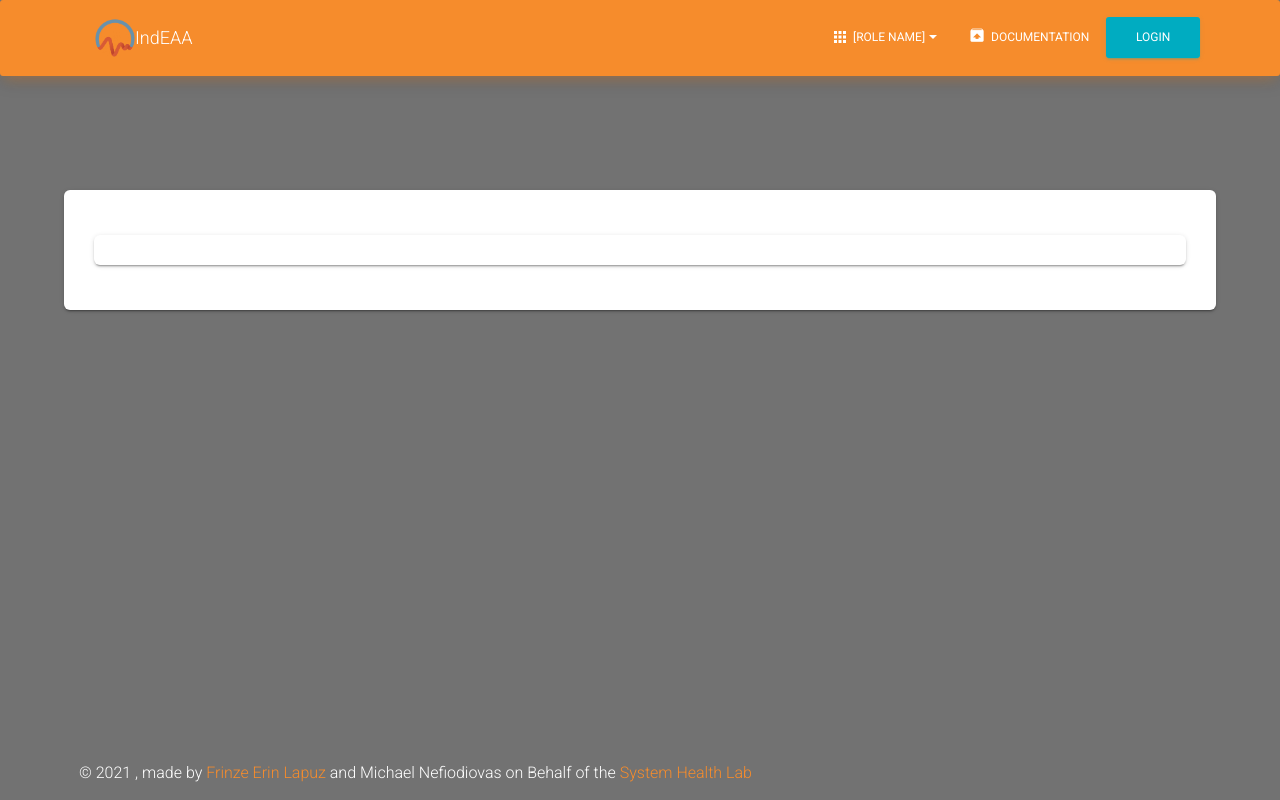
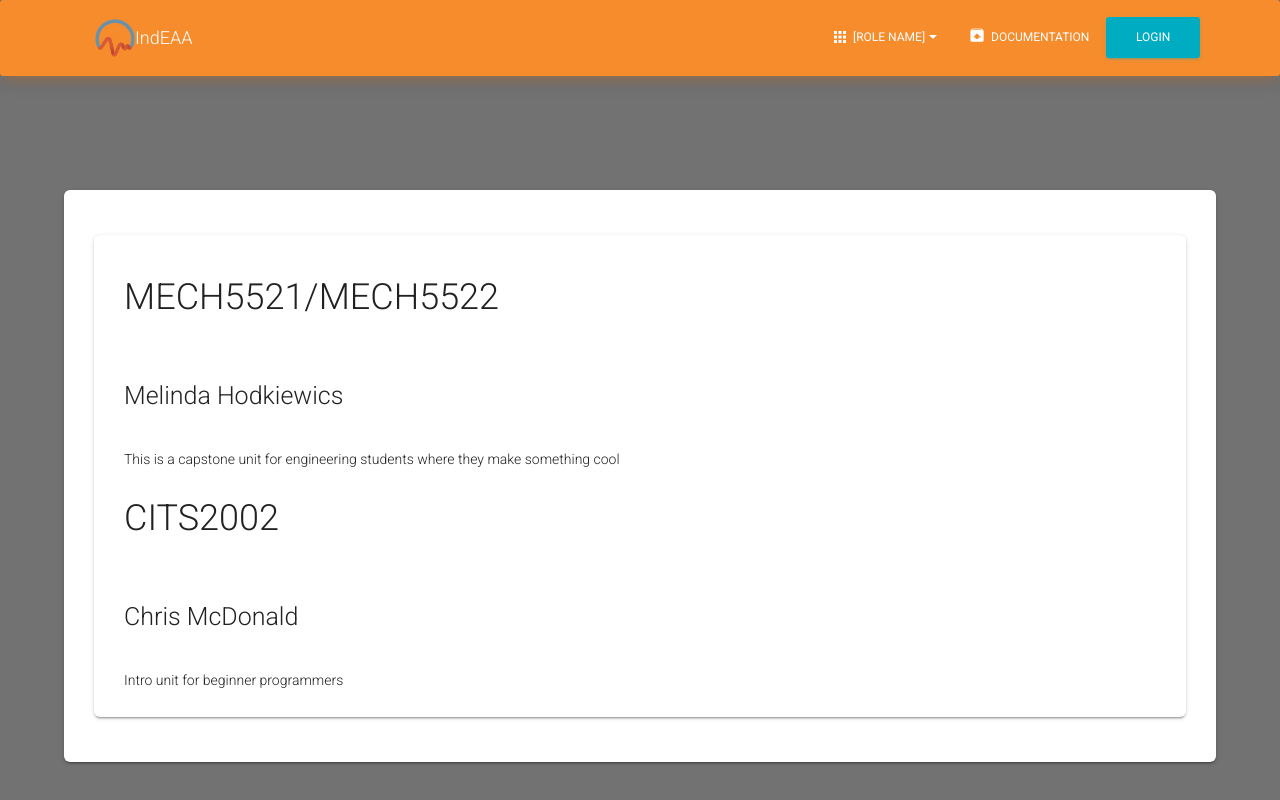
Before and after one commit to uwasystemhealth/IndEAA, a Next.js app in the folder client/: page /coordinator in a window 1280 px wide. Shown: the top 800 px of the page. Built offline with nearby package versions, Linux system fonts and the light colour scheme.

Commit message:
CHANGED evaluationList to render all listings

```diff
--- a/client/components/Coordinator/Evaluation/EvaluationList.js
+++ b/client/components/Coordinator/Evaluation/EvaluationList.js
@@ -32,13 +32,24 @@ const EvaluationList = () => {
         createdAt: "1/1/2021",
         createdBy: {},
         EOC: [],
+        coordinators: ["Melinda Hodkiewics"],
+      },
+      {
+        courseid: "CITS2002",
+        documents: [],
+        reviewDescription: "Intro unit for beginner programmers",
+        reviewTargetDate: "9/12/2020",
+        isArchived: true,
+        createdAt: "5/12/2020",
+        createdBy: {},
+        EOC: [],
+        coordinators: ["Chris McDonald"],
       },
     ]);
 
     setLoading(false);
   }, []);
 
-  // 2. Render course list elements
   if (loading) {
     return (
       <Card>
@@ -47,9 +58,23 @@ const EvaluationList = () => {
     );
   }
 
+  // 2. Render course list elements
+  const evaluationListings = courseEvaluations.map(
+    ({ courseid, reviewDescription, coordinators }) => {
+      return (
+        <EvaluationListing
+          key={courseid}
+          courseId={courseid}
+          coordinators={coordinators}
+          evaluationDescription={reviewDescription}
+        />
+      );
+    }
+  );
+
   return (
     <Card>
-      <CardBody></CardBody>
+      <CardBody>{evaluationListings}</CardBody>
     </Card>
   );
 };
```
